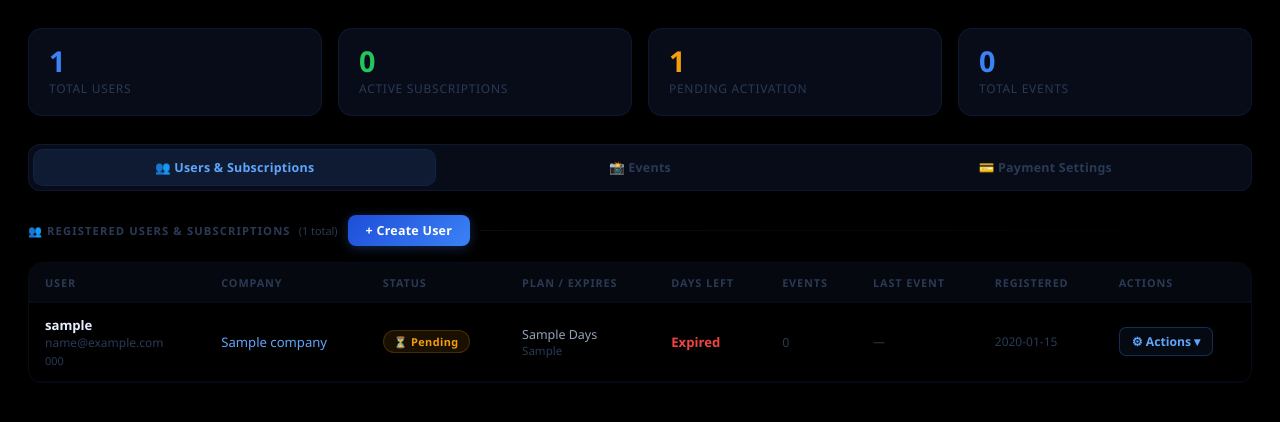
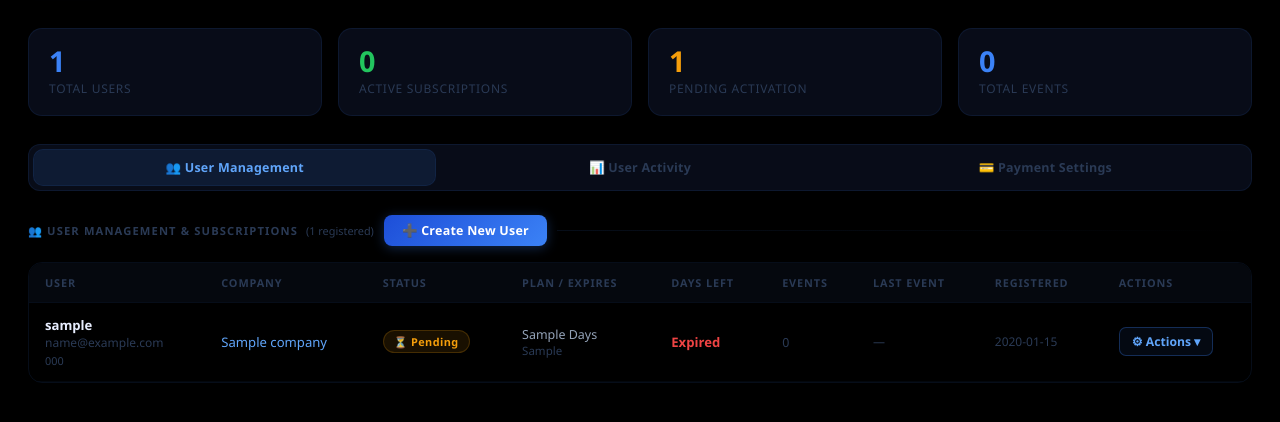
Before and after one commit to zayroninfotech/PhotoFinder, a Flask app: page /superadmin/dashboard in a window 1280 px wide. Shown: the part 62-484 px from the top of the page. Run offline with Flask 3, Linux system fonts and the light colour scheme; the visitor is signed in with stand-in values (Sample User, id 1); a database or web service that is not in the repository returns one stand-in record (values such as "Sample title"); some libraries are stand-ins or nearby versions.

Commit message:
Restructure superadmin dashboard into 2 sections + auto-bootstrap superadmin
- Renamed tabs: "User Management" (user create + table) and "User Activity" (per-user events/QR view)
- User Activity tab now groups all events by user with user info header (name, company, status, event count, last event, joined date) and their event cards below
- Added ua-block / ua-header CSS for the new grouped user layout
- Added _ensure_superadmin_exists() that auto-creates the default superadmin MongoDB record (vamsi/Zayron@2026) on first startup — no manual script needed
- Called _ensure_superadmin_exists() in app startup context block

Co-Authored-By: Claude Sonnet 4.6 <noreply@anthropic.com>

```diff
--- a/app.py
+++ b/app.py
@@ -120,10 +120,14 @@ SUBSCRIPTION_PLANS = [
 ]
 VALID_PLAN_DAYS = {p["days"] for p in SUBSCRIPTION_PLANS}
 
-# Run one-time JSON→MongoDB migration on startup
+# Run one-time JSON->MongoDB migration on startup, then bootstrap superadmin
 with app.app_context():
     try:
         migrate_json_to_mongo()
+    except Exception:
+        pass
+    try:
+        _ensure_superadmin_exists()
     except Exception:
         pass
 
@@ -259,9 +263,46 @@ def migrate_json_to_mongo():
                 col.insert_one({**user, "id": uid})
                 migrated += 1
         if migrated:
-            print(f"[INFO] Migrated {migrated} users from JSON → MongoDB")
+            print(f"[INFO] Migrated {migrated} users from JSON -> MongoDB")
     except Exception as e:
         print(f"[WARN] Migration error: {e}")
+
+
+def _ensure_superadmin_exists():
+    """Auto-create the default superadmin MongoDB record on first run."""
+    col = _ucol()
+    if col is None:
+        return  # MongoDB not available; superadmin uses config.py only
+    if col.find_one({"id": "superadmin"}):
+        return  # already exists
+    try:
+        sa = {
+            "_id":               "superadmin",
+            "id":                "superadmin",
+            "username":          config.ADMIN_USERNAME,
+            "password":          generate_password_hash(config.ADMIN_PASSWORD),
+            "email":             "",
+            "company":           "Zayron Infotech Pvt. Ltd.",
+            "phone":             "",
+            "is_active":         True,
+            "role":              "superadmin",
+            "subscription_end":  "2126-01-01",
+            "subscription_days": 36500,
+            "payment_status":    "approved",
+            "force_logout":      False,
+            "created_at":        datetime.utcnow().isoformat(),
+        }
+        col.insert_one(sa)
+        try:
+            print(f"[INFO] Superadmin bootstrapped: {config.ADMIN_USERNAME}")
+        except Exception:
+            pass
+    except Exception as e:
+        try:
+            print(f"[WARN] Could not bootstrap superadmin: {e}")
+        except Exception:
+            pass
+
 
 def is_subscription_active(user: dict) -> bool:
     if not user.get("is_active", False):
--- a/templates/superadmin_dashboard.html
+++ b/templates/superadmin_dashboard.html
@@ -443,6 +443,32 @@
     .ps-status.ok  { color:#22c55e; }
     .ps-status.err { color:#ef4444; }
 
+    /* User Activity section */
+    .ua-block {
+      margin-bottom: 32px;
+      border: 1px solid var(--border);
+      border-radius: 14px;
+      overflow: hidden;
+    }
+    .ua-header {
+      display: flex; align-items: center; justify-content: space-between;
+      background: var(--card); padding: 14px 20px;
+      border-bottom: 1px solid var(--border);
+      flex-wrap: wrap; gap: 8px;
+    }
+    .ua-header-left { display: flex; align-items: center; gap: 10px; flex-wrap: wrap; }
+    .ua-username {
+      font-weight: 800; font-size: .92rem; color: var(--text);
+    }
+    .ua-company { color: #60a5fa; font-size: .76rem; }
+    .ua-body { padding: 16px 20px; background: var(--panel); }
+    .ua-meta-row {
+      display: flex; gap: 14px; flex-wrap: wrap;
+      font-size: .72rem; color: var(--muted); margin-bottom: 14px;
+    }
+    .ua-meta-row span strong { color: var(--sub); }
+    .ua-no-events { color: var(--muted); font-size: .82rem; padding: 10px 0; }
+
     @media (max-width:900px) {
       .stats-bar { grid-template-columns:repeat(2,1fr); }
       .page { padding:16px; }
@@ -509,30 +535,30 @@
   <!-- Tab navigation -->
   <div class="tab-nav">
     <button class="tab-btn active" id="tab-btn-users" onclick="switchTab('users')">
-      👥 Users &amp; Subscriptions
+      👥 User Management
     </button>
     <button class="tab-btn" id="tab-btn-events" onclick="switchTab('events')">
-      📸 Events
+      📊 User Activity
     </button>
     <button class="tab-btn tab-pay" id="tab-btn-payment" onclick="switchTab('payment')">
       💳 Payment Settings
     </button>
   </div>
 
-  <!-- ══ TAB: USERS ══════════════════════════════════════════════════ -->
+  <!-- ══ TAB: USER MANAGEMENT ══════════════════════════════════════ -->
   <div class="tab-panel active" id="panel-users">
   <div class="users-section">
     <div class="sec-title" style="justify-content:space-between; flex-wrap:wrap; gap:10px;">
       <span style="display:flex;align-items:center;gap:8px;">
-        👥 Registered Users &amp; Subscriptions
-        <span style="font-size:.68rem;color:var(--muted);font-weight:400;letter-spacing:0;text-transform:none;">({{ users|length }} total)</span>
+        👥 User Management &amp; Subscriptions
+        <span style="font-size:.68rem;color:var(--muted);font-weight:400;letter-spacing:0;text-transform:none;">({{ users|length }} registered)</span>
       </span>
       <button onclick="document.getElementById('createUserModal').classList.add('show')"
               style="padding:7px 18px; background:linear-gradient(135deg,#1d4ed8,#3b82f6);
                      border:none; border-radius:8px; color:#fff; font-size:.78rem;
                      font-weight:700; cursor:pointer; letter-spacing:.02em; font-family:inherit;
                      box-shadow:0 2px 12px rgba(59,130,246,.3);">
-        + Create User
+        ➕ Create New User
       </button>
     </div>
 
@@ -696,29 +722,51 @@
   </div>{# end users-section #}
   </div>{# end panel-users #}
 
-  <!-- ══ TAB: EVENTS ════════════════════════════════════════════════ -->
+  <!-- ══ TAB: USER ACTIVITY ════════════════════════════════════════ -->
   <div class="tab-panel" id="panel-events">
-  <div class="events-section">
-    <div class="sec-title">📸 All Events ({{ all_events|length }})</div>
+  <div class="sec-title">📊 User Activity — Events &amp; QR History by User ({{ all_events|length }} total events)</div>
 
-    {% if all_events %}
+    {% if users %}
+      {% set ns = namespace(has_any=false) %}
+      {% for uid, u in users.items() %}
+        {% set user_events = all_events | selectattr('owner_id','equalto',uid) | list %}
+        {% set ns.has_any = true %}
+
+      <div class="ua-block">
+        <!-- User header -->
+        <div class="ua-header">
+          <div class="ua-header-left">
+            <span class="ua-username">{{ u.username }}</span>
+            <span class="ua-company">{{ u.company }}</span>
+            {% if u.is_sub_active %}
+              <span class="badge badge-active" style="font-size:.62rem;padding:2px 8px;">● Active</span>
+            {% elif u.payment_status == 'pending' %}
+              <span class="badge badge-pending" style="font-size:.62rem;padding:2px 8px;">⏳ Pending</span>
+            {% else %}
+              <span class="badge badge-inactive" style="font-size:.62rem;padding:2px 8px;">○ Inactive</span>
+            {% endif %}
+          </div>
+          <div style="display:flex;gap:16px;font-size:.72rem;color:var(--muted);">
+            <span>📸 <strong style="color:var(--sub);">{{ user_events|length }}</strong> event{{ 's' if user_events|length != 1 else '' }}</span>
+            <span>🕒 Last: <strong style="color:var(--sub);">{{ u.last_event }}</strong></span>
+            <span>📅 Joined: <strong style="color:var(--sub);">{{ u.created_at[:10] if u.created_at else '—' }}</strong></span>
+          </div>
+        </div>
+
+        <!-- User's events -->
+        <div class="ua-body">
+          {% if user_events %}
           <div class="events-grid">
-      {% for ev in all_events %}
+            {% for ev in user_events %}
             <div class="ev-card">
-
-        <!-- QR + Info row -->
               <div class="ev-card-top">
-          <!-- QR thumbnail — click to enlarge -->
                 <div class="ev-qr-box" onclick="showQR('/qr/{{ ev.id }}', '{{ ev.name }}')">
                   <img src="/qr/{{ ev.id }}" alt="QR" loading="lazy">
                   <div class="qr-hover-label">🔍 View</div>
                 </div>
-
-          <!-- Event details -->
                 <div class="ev-info">
                   <div>
                     <div class="ev-name">{{ ev.name }}</div>
-              <div class="ev-owner">👤 {{ ev.owner_name or 'Superadmin' }}</div>
                   </div>
                   <div class="ev-meta">
                     <div class="ev-meta-row">
@@ -735,40 +783,38 @@
                   </div>
                 </div>
               </div>
-
-        <!-- User link bar -->
-        <div style="padding:8px 14px; border-top:1px solid var(--border); background:rgba(59,130,246,0.03);">
-          <div style="display:flex; align-items:center; gap:8px;">
-            <span style="font-size:.68rem; color:var(--muted); flex-shrink:0;">🔗 Link:</span>
+              <div style="padding:8px 14px;border-top:1px solid var(--border);background:rgba(59,130,246,0.03);">
+                <div style="display:flex;align-items:center;gap:8px;">
+                  <span style="font-size:.68rem;color:var(--muted);flex-shrink:0;">🔗</span>
                   <input type="text" value="{{ ev.user_url }}" readonly
-                   id="link-{{ ev.id }}"
-                   style="flex:1; background:transparent; border:none; outline:none;
-                          color:#60a5fa; font-size:.7rem; cursor:pointer; font-family:monospace;"
+                         style="flex:1;background:transparent;border:none;outline:none;
+                                color:#60a5fa;font-size:.68rem;cursor:pointer;font-family:monospace;"
                          onclick="this.select()">
-            <button onclick="copyLink('{{ ev.user_url }}', this)"
-                    style="flex-shrink:0; background:rgba(59,130,246,.12); border:1px solid rgba(59,130,246,.25);
-                           color:#60a5fa; border-radius:6px; padding:3px 10px;
-                           font-size:.68rem; font-weight:700; cursor:pointer; font-family:inherit;">
-              Copy
-            </button>
+                  <button onclick="copyLink('{{ ev.user_url }}',this)"
+                          style="flex-shrink:0;background:rgba(59,130,246,.12);border:1px solid rgba(59,130,246,.25);
+                                 color:#60a5fa;border-radius:6px;padding:3px 10px;
+                                 font-size:.65rem;font-weight:700;cursor:pointer;font-family:inherit;">Copy</button>
                 </div>
               </div>
-
-        <!-- Action buttons -->
               <div class="ev-card-btns">
                 <a href="{{ ev.user_url }}" target="_blank">🌐 Open</a>
                 <a href="/qr/{{ ev.id }}/download">⬇ QR</a>
-          <button onclick="printQR('{{ ev.id }}', '{{ ev.name }}')">🖨 Print</button>
+                <button onclick="printQR('{{ ev.id }}','{{ ev.name }}')">🖨 Print</button>
               </div>
             </div>
             {% endfor %}
           </div>
           {% else %}
-    <div class="empty">No events created yet.</div>
+          <div class="ua-no-events">No events created yet by this user.</div>
           {% endif %}
         </div>
+      </div>
 
-  </div>{# end events-section #}
+      {% endfor %}
+    {% else %}
+    <div class="empty">No registered users yet.</div>
+    {% endif %}
+
   </div>{# end panel-events #}
 
   <!-- ══ TAB: PAYMENT ═══════════════════════════════════════════════ -->
```
Lines whose indentation alone changed are shown as unchanged.
